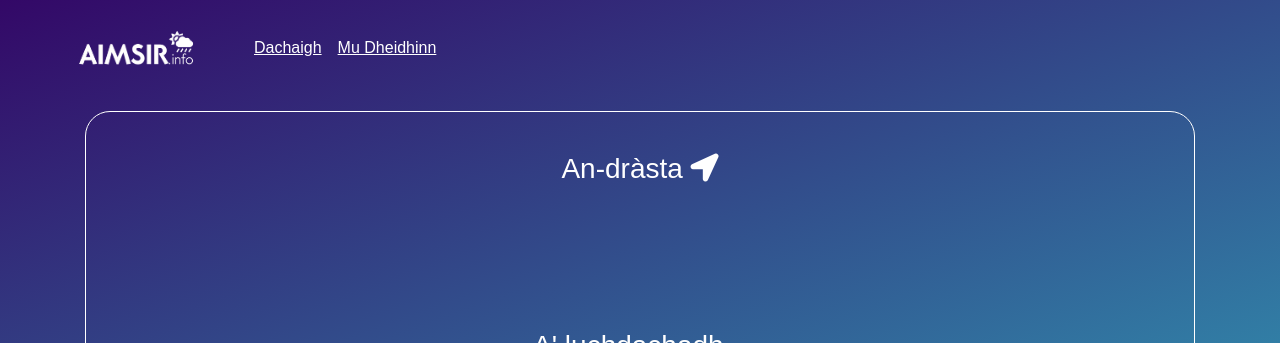
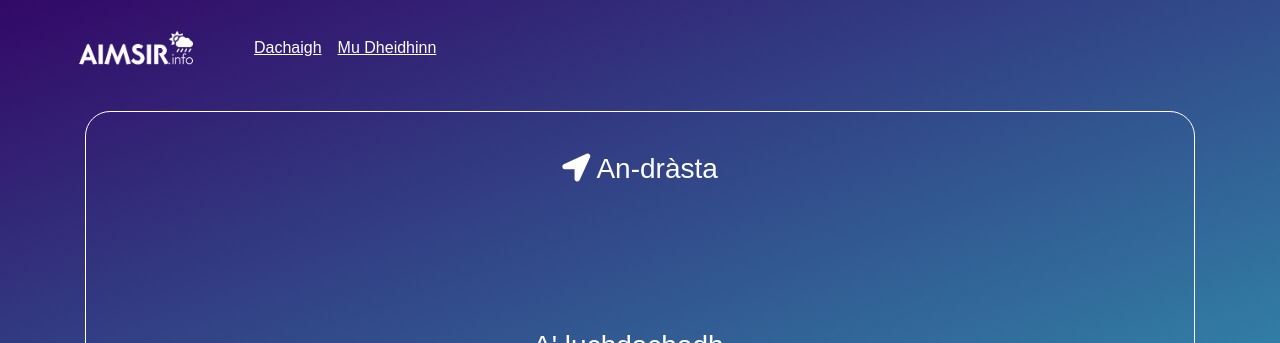
Before and after one commit to angeidheal/aimsir, a Jekyll site: the page built from index.html, in a window 1280 px wide. Shown: the top 343 px of the page. Built offline with Jekyll 4.4.1, drawn with Linux system fonts in a browser that asks for light colours; nearby versions of some CDN libraries; a script that is not in the unit is left out.

Commit message:
Update index.html

```diff
--- a/index.html
+++ b/index.html
@@ -5,7 +5,7 @@ title: Dachaigh
 
 <div class="container">
   <div class="current-weather">
-    <h3 class="section-header">An-dràsta <i class="fas fa-location-arrow"></i></h3>
+    <h3 class="section-header"><i class="fas fa-location-arrow"></i> An-dràsta</h3>
     <div class="row">
       <div class="col-md-12 weather-icon">
         <canvas class="icon" width="128" height="128"></canvas>
```
